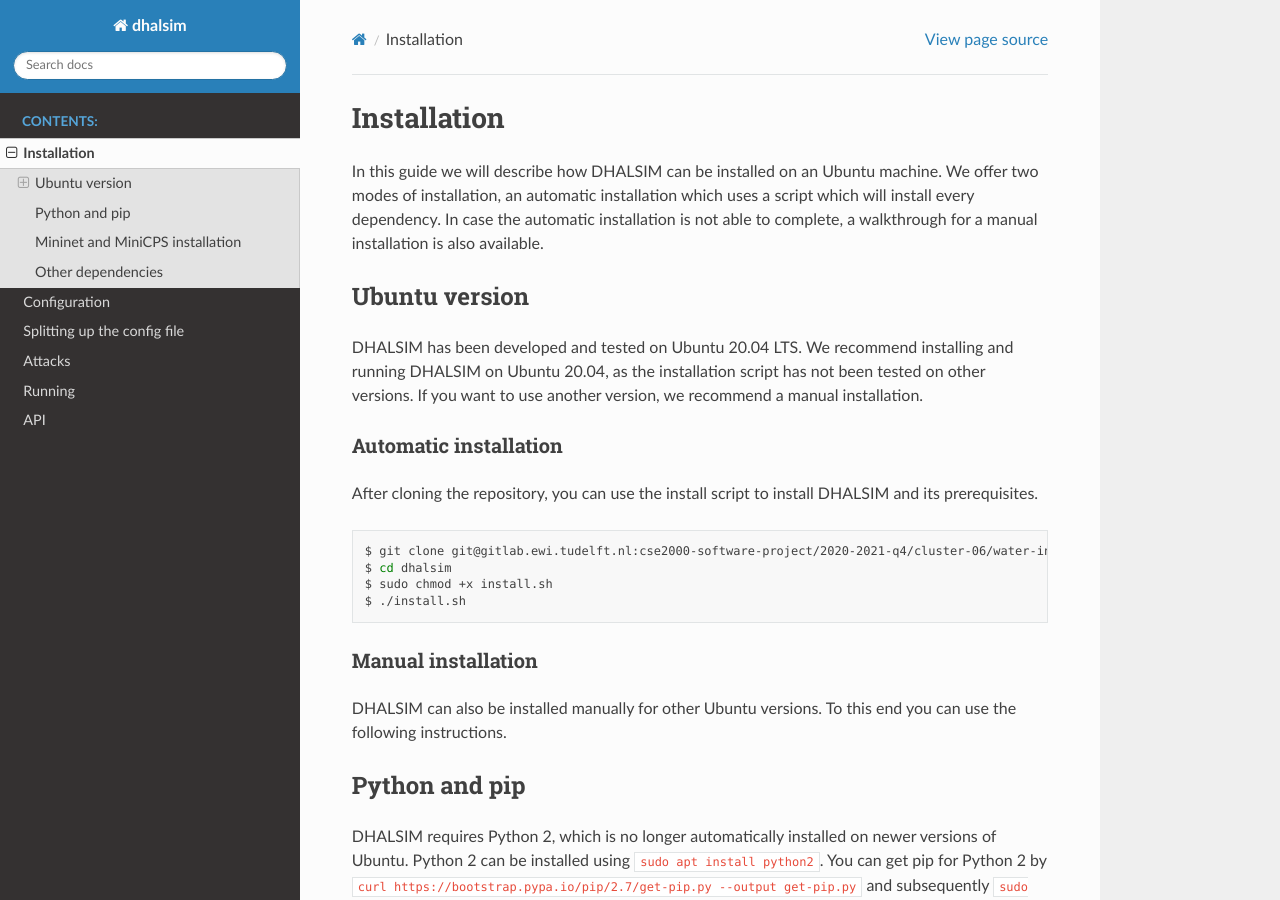
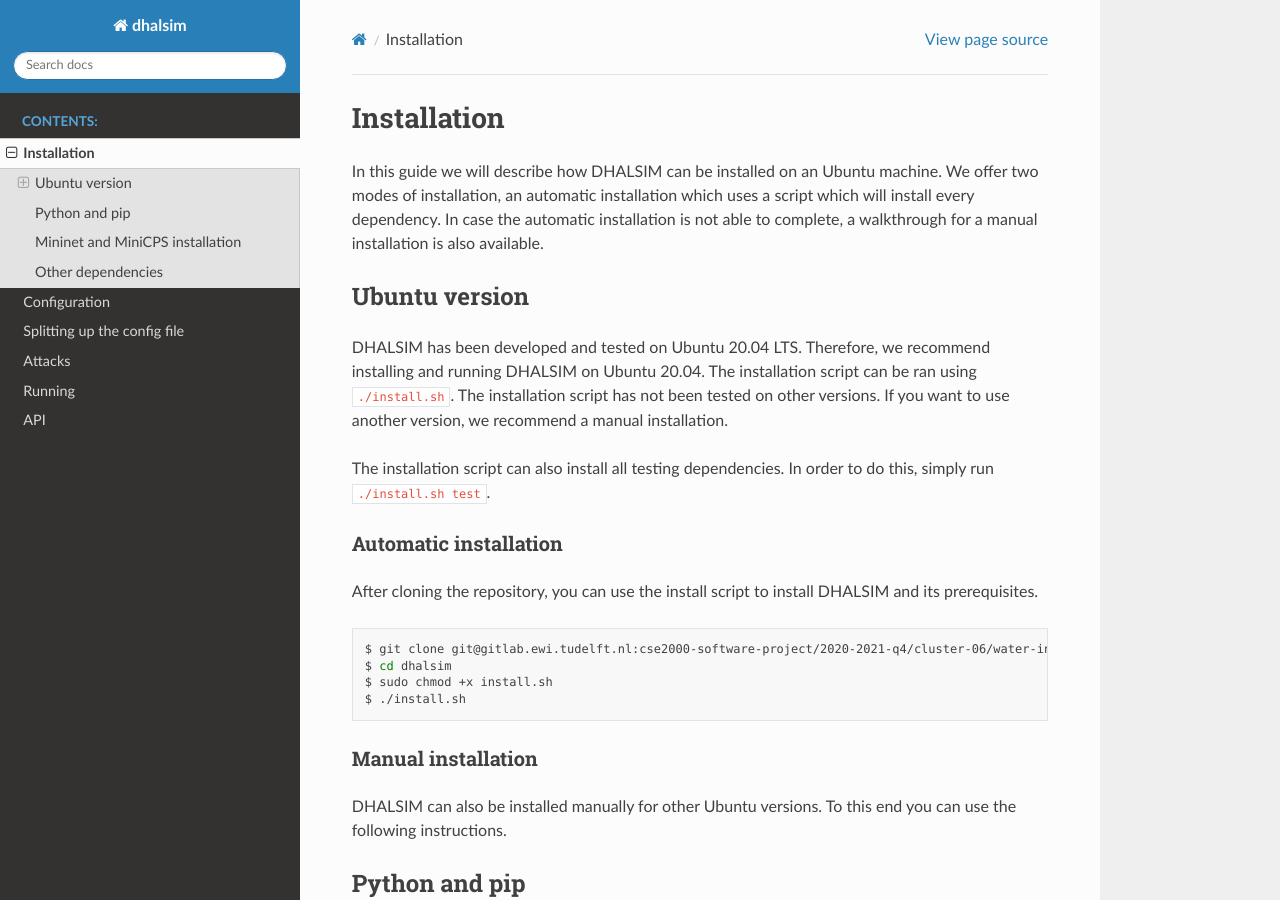
Before and after one commit to Critical-Infrastructure-Systems-Lab/DHALSIM, a Sphinx documentation site: the page built from doc/installation.rst, in a window 1280 px wide and 900 px high. Built offline with Sphinx 7.4.7 and the Read the Docs theme 2.0.0, drawn with Linux system fonts in a browser that asks for light colours.

Commit message:
Update documentation with testing options of installation script

```diff
--- a/doc/installation.rst
+++ b/doc/installation.rst
@@ -4,7 +4,9 @@
 
 Ubuntu version
 ~~~~~~~~~~~~~~~~~~~~~~~~
-DHALSIM has been developed and tested on Ubuntu 20.04 LTS. We recommend installing and running DHALSIM on Ubuntu 20.04, as the installation script has not been tested on other versions. If you want to use another version, we recommend a manual installation.
+DHALSIM has been developed and tested on Ubuntu 20.04 LTS. Therefore, we recommend installing and running DHALSIM on Ubuntu 20.04. The installation script can be ran using ``./install.sh``. The installation script has not been tested on other versions. If you want to use another version, we recommend a manual installation.
+
+The installation script can also install all testing dependencies. In order to do this, simply run ``./install.sh test``.
 
 Automatic installation
 ----------------------
```
